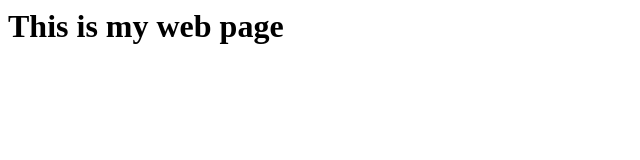
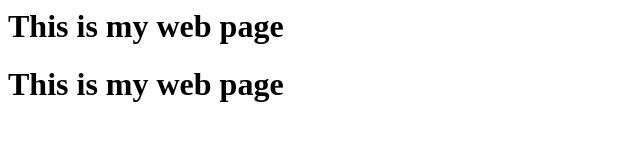
Before and after one commit to BrianMwengi/test, a plain HTML site: page index.html in a window 1280 px wide. Shown: the whole page, without its empty margins (0-640 px from the left). Drawn offline with Linux system fonts and the light colour scheme.

Commit message:
Update index.html

```diff
--- a/index.html
+++ b/index.html
@@ -7,5 +7,6 @@
 </head>
 <body>
 <h1>This is my web page </h1>
+<h1>This is my web page<h1>
 </body>
 </html>
```
